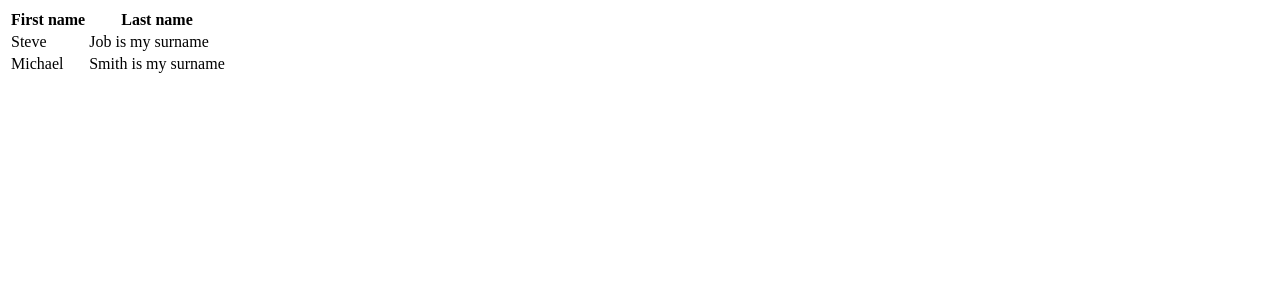
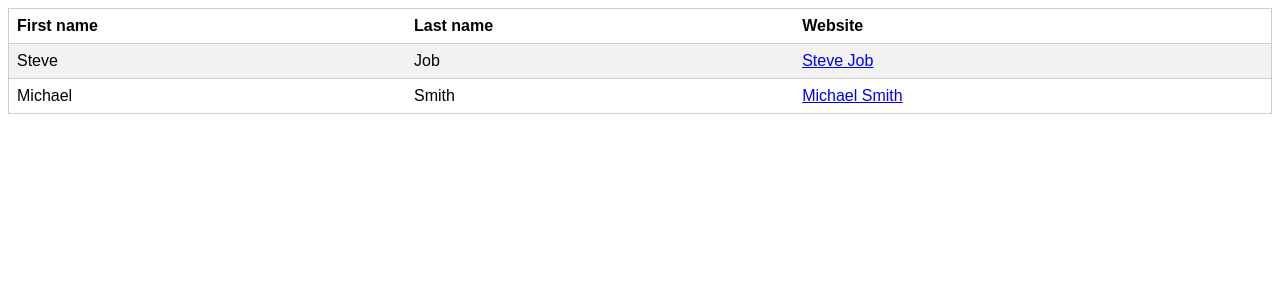
Before and after one commit to DarrenXu94/vue-table, a Vue app: page / in a window 1280 px wide. Shown: the top 300 px of the page. Built offline with nearby package versions, Linux system fonts and the light colour scheme.

Commit message:
Roving tabindex steps added, no implementation

```diff
--- a/src/App.vue
+++ b/src/App.vue
@@ -1,6 +1,8 @@
 <template>
   <VueTable :fields="fields" :items="items">
-    <template #cell(surname)="{ data }"> {{ data }} is my surname </template>
+    <template #cell(website)="{ item }">
+      <a :href="item.website">{{ item.firstname }} {{ item.surname }}</a>
+    </template>
   </VueTable>
 </template>
 
@@ -11,10 +13,12 @@ const items = [
   {
     firstname: "Steve",
     surname: "Job",
+    website: "https://www.apple.com/",
   },
   {
     firstname: "Michael",
     surname: "Smith",
+    website: "https://www.apple.com/",
   },
 ];
 const fields = [
@@ -26,6 +30,10 @@ const fields = [
     key: "surname",
     value: "Last name",
   },
+  {
+    key: "website",
+    value: "Website",
+  },
 ];
 </script>
 
--- a/src/components/VueTable.vue
+++ b/src/components/VueTable.vue
@@ -2,7 +2,13 @@
   <table>
     <tr>
       <th v-for="heading of fields">
-        {{ heading.value }}
+        <slot
+          :name="`header(${heading.key})`"
+          v-bind:data="heading"
+          v-bind:header="heading.key"
+        >
+          {{ heading.value }}
+        </slot>
       </th>
     </tr>
     <tr v-for="item of items">
@@ -16,14 +22,64 @@
         </slot>
       </td>
     </tr>
+    <slot name="tfooter"> </slot>
   </table>
 </template>
 
 <script setup lang="ts" generic="T extends Record<string, any>">
-import { ref } from "vue";
+import { onMounted, ref } from "vue";
 import { VueTableProps } from "./VueTable.types";
 
 const { fields, items } = defineProps<VueTableProps<T>>();
+
+onMounted(() => {
+  initRovingTabIndex();
+});
+
+const initRovingTabIndex = () => {
+  // Get all focusable elements
+  // Save in 2d array
+  // Remove tabindex from all
+  // Apply tabindex to first element
+  // Add keyhandler to first element
+};
+
+const keyHandler = () => {
+  // Handle up down left right arrow keys
+  // Check key
+  // Check if first or last of row or column
+  // Remove keyhandler from current element
+  // Apply keyhandler to new element
+};
 </script>
 
-<style scoped></style>
+<style scoped>
+/* Apply some basic styling to the entire table */
+table {
+  --highlight-background: #f2f2f2;
+  --border-color: #ccc;
+  font-family: Arial, sans-serif;
+
+  border-collapse: collapse;
+  width: 100%;
+  border: 1px solid var(--border-color);
+}
+
+/* Style the table header */
+th {
+  text-align: left;
+  padding: 8px;
+  border-bottom: 1px solid var(--border-color);
+}
+
+/* Style the table rows */
+tr:nth-child(even) {
+  background-color: var(--highlight-background);
+}
+
+/* Style table cell content */
+td {
+  padding: 8px;
+  border-bottom: 1px solid var(--border-color);
+}
+</style>
```
